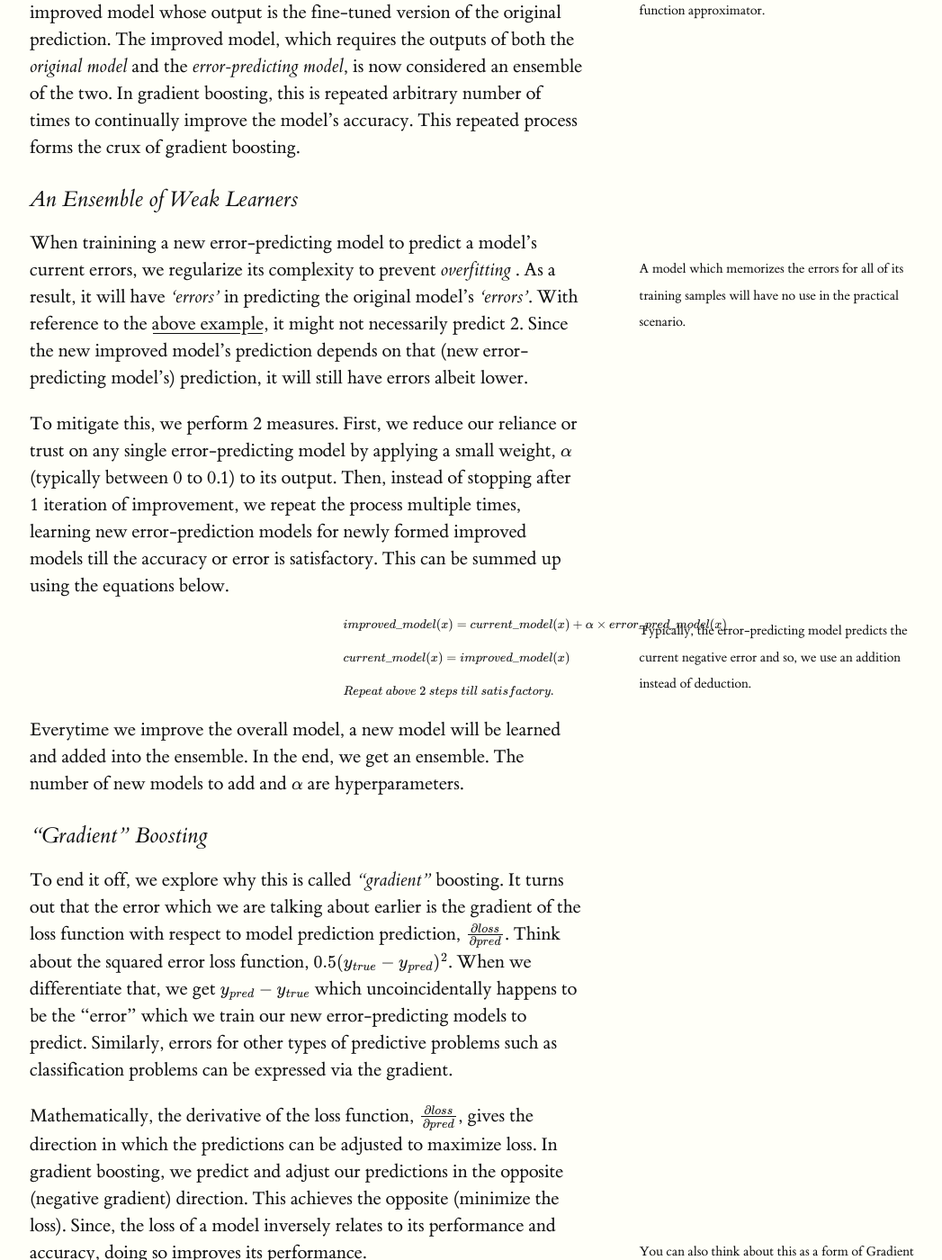
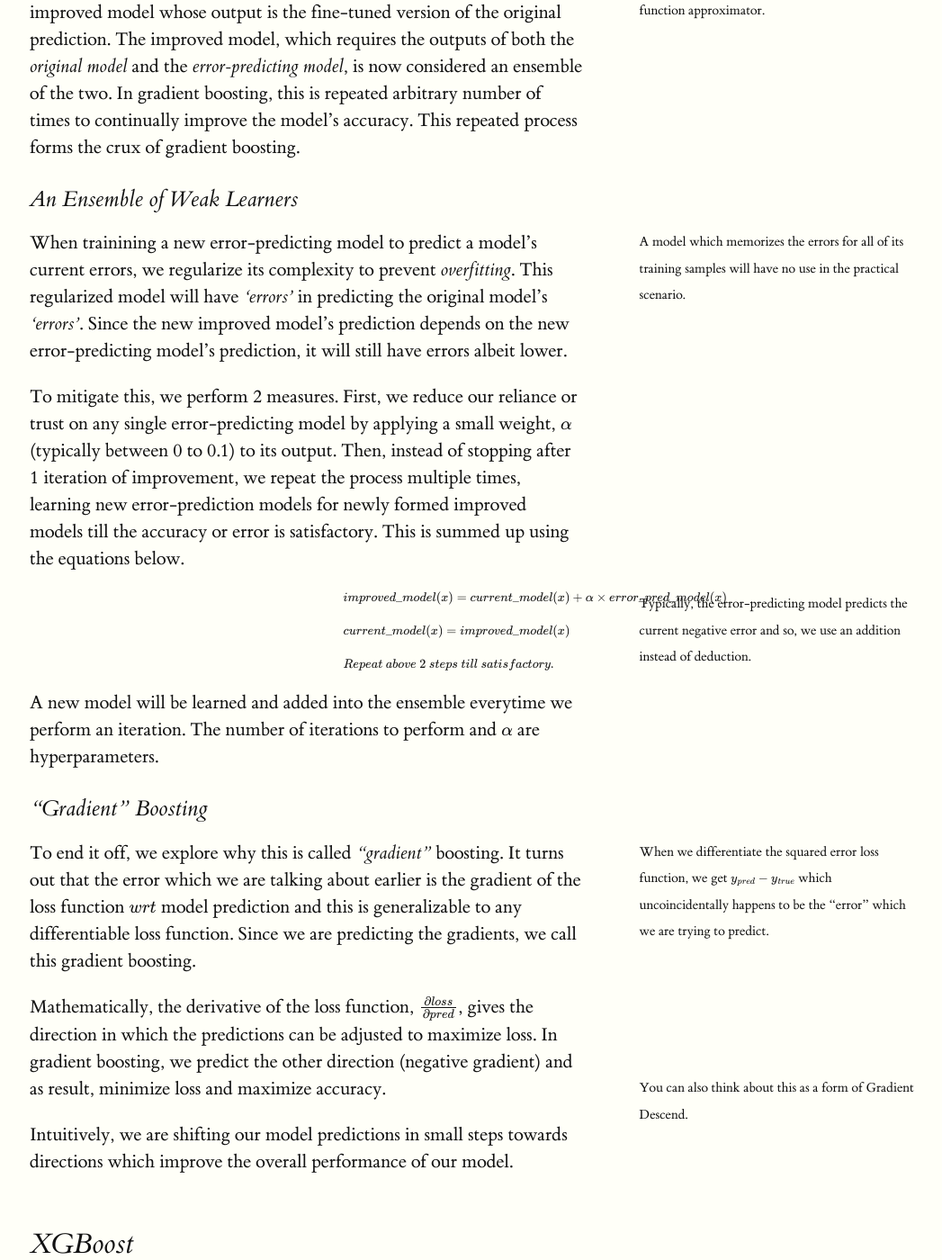
Before and after one commit to bobby-tan/bobby-tan.github.io, a Jekyll site: the page built from _posts/2020-05-11-A-Short-Introduction-to-XGBoost.md, in a window 1280 px wide and 1400 px high, scrolled down 1278 px. Shown: the whole window at 90% size, without its empty margins (127-1174 px from the left). Built offline with Jekyll 4.4.1, drawn with Linux system fonts in a browser that asks for light colours; formulas are drawn with MathJax 3.

Commit message:
XGBoost article, still too long

```diff
--- a/_posts/2020-05-11-A-Short-Introduction-to-XGBoost.md
+++ b/_posts/2020-05-11-A-Short-Introduction-to-XGBoost.md
@@ -28,9 +28,9 @@ Now, given any predictive model, we can improve its accuracy by first, training
 
 ### An Ensemble of Weak Learners
 
-When trainining a new error-predicting model to predict a model's current errors, we regularize its complexity to prevent *overfitting* {% marginnote 'sn-one' 'A model which memorizes the errors for all of its training samples will have no use in the practical scenario.'%}. As a result, it will have *'errors'* in predicting the original model's *'errors'*. With reference to the <a href="#example">above example</a>, it might not necessarily predict 2. Since the new improved model's prediction depends on that (new error-predicting model's) prediction, it will still have errors albeit lower.
+{% marginnote 'sn-onea' 'A model which memorizes the errors for all of its training samples will have no use in the practical scenario.'%}When trainining a new error-predicting model to predict a model's current errors, we regularize its complexity to prevent *overfitting*. This regularized model will have *'errors'* in predicting the original model's *'errors'*. Since the new improved model's prediction depends on the new error-predicting model's prediction, it will still have errors albeit lower.
 
-To mitigate this, we perform 2 measures. First, we reduce our reliance or trust on any single error-predicting model by applying a small weight, *$$ \alpha $$* (typically between 0 to 0.1) to its output. Then, instead of stopping after 1 iteration of improvement, we repeat the process multiple times, learning new error-prediction models for newly formed improved models till the accuracy or error is satisfactory. This can be summed up using the equations below.
+To mitigate this, we perform 2 measures. First, we reduce our reliance or trust on any single error-predicting model by applying a small weight, *$$ \alpha $$* (typically between 0 to 0.1) to its output. Then, instead of stopping after 1 iteration of improvement, we repeat the process multiple times, learning new error-prediction models for newly formed improved models till the accuracy or error is satisfactory. This is summed up using the equations below.
 
 {% marginnote 'sn-two' 'Typically, the error-predicting model predicts the current negative error and so, we use an addition instead of deduction.'%}
 <p id="steps"></p>>
@@ -43,13 +43,14 @@ $$
 \end{align*}
 $$
 
-Everytime we improve the overall model, a new model will be learned and added into the ensemble. In the end, we get an ensemble. The number of new models to add and *$$ \alpha $$* are hyperparameters.
+A new model will be learned and added into the ensemble everytime we perform an iteration. The number of iterations to perform and *$$ \alpha $$* are hyperparameters.
 
 ### "Gradient" Boosting
 
-To end it off, we explore why this is called *"gradient"* boosting. It turns out that the error which we are talking about earlier is the gradient of the loss function with respect to model prediction prediction, $$ \frac{\partial loss}{\partial pred} $$. Think about the squared error loss function, $$ 0.5 (y_{true}-y_{pred})^2 $$. When we differentiate that, we get $$ y_{pred}-y_{true} $$ which uncoincidentally happens to be the "error" which we train our new error-predicting models to predict. Similarly, errors for other types of predictive problems such as classification problems can be expressed via the gradient.
+{% marginnote 'sn-onec' 'When we differentiate the squared error loss function, we get $$ y_{pred}-y_{true} $$ which uncoincidentally happens to be the "error" which we are trying to predict.'%}
+To end it off, we explore why this is called *"gradient"* boosting. It turns out that the error which we are talking about earlier is the gradient of the loss function $$ wrt $$ model prediction and this is generalizable to any differentiable loss function. Since we are predicting the gradients, we call this gradient boosting.
 
-Mathematically, the derivative of the loss function, $$ \frac{\partial loss}{\partial pred} $$, gives the direction in which the predictions can be adjusted to maximize loss. In gradient boosting, we predict and adjust our predictions in the opposite (negative gradient) direction. This achieves the opposite (minimize the loss). Since, the loss of a model inversely relates to its performance and accuracy, doing so improves its performance. {% marginnote 'sn-three' 'You can also think about this as a form of Gradient Descend.'%}
+Mathematically, the derivative of the loss function, $$ \frac{\partial loss}{\partial pred} $$, gives the direction in which the predictions can be adjusted to maximize loss. In gradient boosting, we predict the other direction (negative gradient) and as result, minimize loss and maximize accuracy.{% marginnote 'sn-three' 'You can also think about this as a form of Gradient Descend.'%}
 
 Intuitively, we are shifting our model predictions in small steps towards directions which improve the overall performance of our model.
 
```
